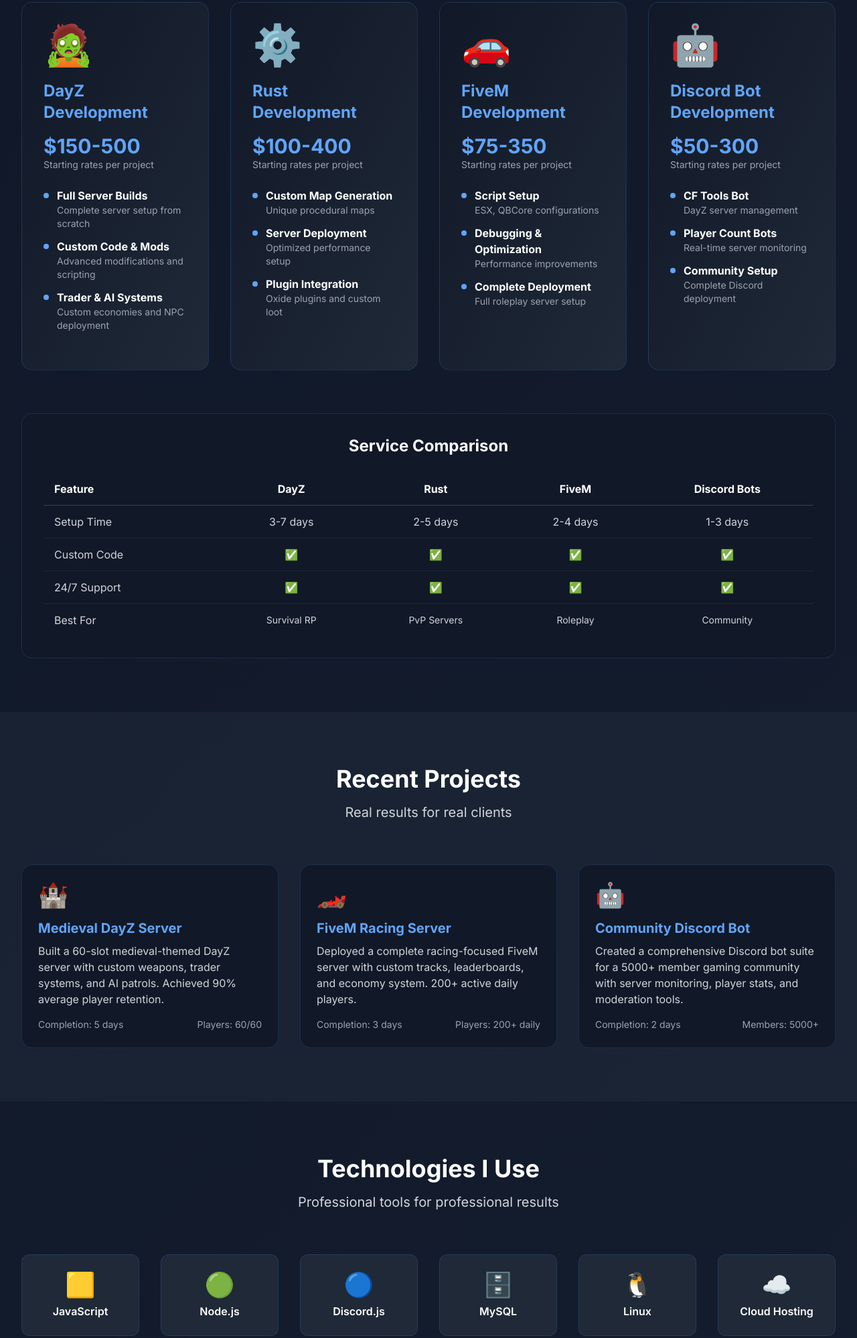
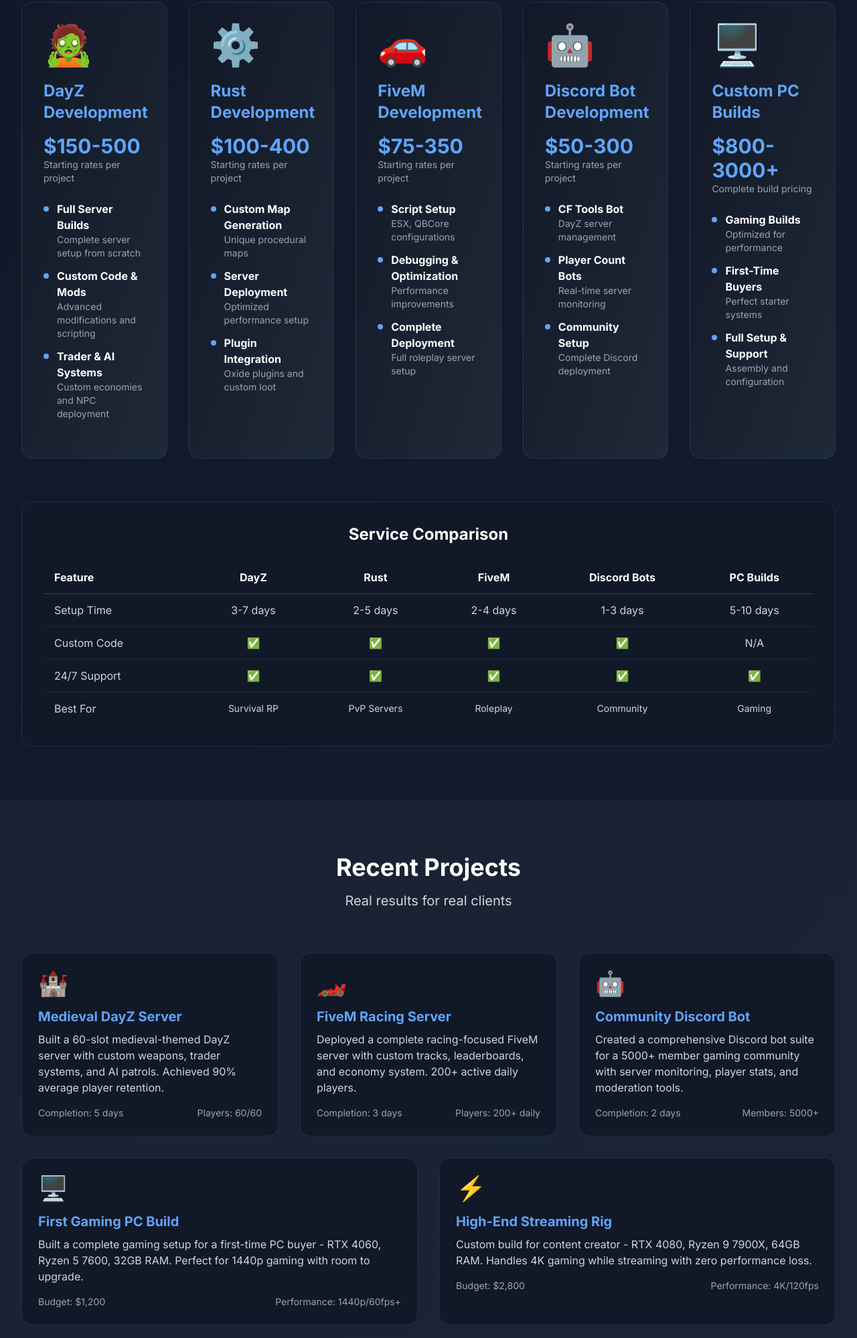
Before and after one commit to KuraiDevelopment/Portfolio-Website, a plain HTML site: page index.html in a window 1280 px wide. Shown: the part 1261-3259 px from the top of the page at 67% size. Drawn offline with nearby package versions, Linux system fonts and the light colour scheme.

Commit message:
Update index.html

```diff
--- a/index.html
+++ b/index.html
@@ -168,7 +168,7 @@
                 <p class="text-lg text-gray-400 mt-2">Every project gets my full attention and custom approach</p>
             </div>
 
-            <div class="grid md:grid-cols-2 lg:grid-cols-4 gap-8 mb-16">
+            <div class="grid md:grid-cols-2 lg:grid-cols-5 gap-8 mb-16">
                 <!-- DayZ Card -->
                 <div class="card-hover fade-in-up bg-gradient-to-br from-gray-900 to-gray-800 border border-blue-500/20 rounded-2xl p-8 text-white">
                     <div class="text-6xl mb-6">🧟</div>
@@ -300,6 +300,39 @@
                         </li>
                     </ul>
                 </div>
+
+                <!-- Custom PC Builds Card -->
+                <div class="card-hover fade-in-up bg-gradient-to-br from-gray-900 to-gray-800 border border-blue-500/20 rounded-2xl p-8 text-white">
+                    <div class="text-6xl mb-6">🖥️</div>
+                    <h3 class="text-2xl font-bold mb-4 text-blue-400">Custom PC Builds</h3>
+                    <div class="mb-6">
+                        <span class="text-3xl font-bold text-blue-400">$800-3000+</span>
+                        <span class="text-gray-400 text-sm block">Complete build pricing</span>
+                    </div>
+                    <ul class="space-y-3 text-gray-300 mb-6">
+                        <li class="flex items-start">
+                            <span class="w-2 h-2 bg-blue-400 rounded-full mr-3 mt-2 flex-shrink-0"></span>
+                            <div>
+                                <strong class="text-white">Gaming Builds</strong>
+                                <p class="text-sm text-gray-400">Optimized for performance</p>
+                            </div>
+                        </li>
+                        <li class="flex items-start">
+                            <span class="w-2 h-2 bg-blue-400 rounded-full mr-3 mt-2 flex-shrink-0"></span>
+                            <div>
+                                <strong class="text-white">First-Time Buyers</strong>
+                                <p class="text-sm text-gray-400">Perfect starter systems</p>
+                            </div>
+                        </li>
+                        <li class="flex items-start">
+                            <span class="w-2 h-2 bg-blue-400 rounded-full mr-3 mt-2 flex-shrink-0"></span>
+                            <div>
+                                <strong class="text-white">Full Setup & Support</strong>
+                                <p class="text-sm text-gray-400">Assembly and configuration</p>
+                            </div>
+                        </li>
+                    </ul>
+                </div>
             </div>
 
             <!-- Service Comparison Table -->
@@ -314,6 +347,7 @@
                                 <th class="text-center py-3 px-4">Rust</th>
                                 <th class="text-center py-3 px-4">FiveM</th>
                                 <th class="text-center py-3 px-4">Discord Bots</th>
+                                <th class="text-center py-3 px-4">PC Builds</th>
                             </tr>
                         </thead>
                         <tbody class="text-gray-300">
@@ -323,6 +357,7 @@
                                 <td class="text-center py-3 px-4">2-5 days</td>
                                 <td class="text-center py-3 px-4">2-4 days</td>
                                 <td class="text-center py-3 px-4">1-3 days</td>
+                                <td class="text-center py-3 px-4">5-10 days</td>
                             </tr>
                             <tr class="border-b border-gray-800">
                                 <td class="py-3 px-4">Custom Code</td>
@@ -330,9 +365,11 @@
                                 <td class="text-center py-3 px-4">✅</td>
                                 <td class="text-center py-3 px-4">✅</td>
                                 <td class="text-center py-3 px-4">✅</td>
+                                <td class="text-center py-3 px-4">N/A</td>
                             </tr>
                             <tr class="border-b border-gray-800">
                                 <td class="py-3 px-4">24/7 Support</td>
+                                <td class="text-center py-3 px-4">✅</td>
                                 <td class="text-center py-3 px-4">✅</td>
                                 <td class="text-center py-3 px-4">✅</td>
                                 <td class="text-center py-3 px-4">✅</td>
@@ -344,6 +381,7 @@
                                 <td class="text-center py-3 px-4 text-sm">PvP Servers</td>
                                 <td class="text-center py-3 px-4 text-sm">Roleplay</td>
                                 <td class="text-center py-3 px-4 text-sm">Community</td>
+                                <td class="text-center py-3 px-4 text-sm">Gaming</td>
                             </tr>
                         </tbody>
                     </table>
@@ -388,6 +426,28 @@
                     <div class="flex justify-between text-sm text-gray-400">
                         <span>Completion: 2 days</span>
                         <span>Members: 5000+</span>
+                    </div>
+                </div>
+            </div>
+
+            <div class="grid md:grid-cols-2 gap-8 mt-8">
+                <div class="fade-in-up bg-gray-900 border border-blue-500/20 rounded-2xl p-6">
+                    <div class="text-4xl mb-4">🖥️</div>
+                    <h3 class="text-xl font-bold text-blue-400 mb-2">First Gaming PC Build</h3>
+                    <p class="text-gray-300 mb-4">Built a complete gaming setup for a first-time PC buyer - RTX 4060, Ryzen 5 7600, 32GB RAM. Perfect for 1440p gaming with room to upgrade.</p>
+                    <div class="flex justify-between text-sm text-gray-400">
+                        <span>Budget: $1,200</span>
+                        <span>Performance: 1440p/60fps+</span>
+                    </div>
+                </div>
+
+                <div class="fade-in-up bg-gray-900 border border-blue-500/20 rounded-2xl p-6">
+                    <div class="text-4xl mb-4">⚡</div>
+                    <h3 class="text-xl font-bold text-blue-400 mb-2">High-End Streaming Rig</h3>
+                    <p class="text-gray-300 mb-4">Custom build for content creator - RTX 4080, Ryzen 9 7900X, 64GB RAM. Handles 4K gaming while streaming with zero performance loss.</p>
+                    <div class="flex justify-between text-sm text-gray-400">
+                        <span>Budget: $2,800</span>
+                        <span>Performance: 4K/120fps</span>
                     </div>
                 </div>
             </div>
@@ -566,6 +626,7 @@
                             <option value="fivem">FiveM Development ($75-350)</option>
                             <option value="rust">Rust Development ($100-400)</option>
                             <option value="dayz">DayZ Development ($150-500)</option>
+                            <option value="pcbuild">Custom PC Builds ($800-3000+)</option>
                         </select>
                     </div>
                     <div>
@@ -768,7 +829,8 @@
                 discord: { min: 50, max: 300 },
                 fivem: { min: 75, max: 350 },
                 rust: { min: 100, max: 400 },
-                dayz: { min: 150, max: 500 }
+                dayz: { min: 150, max: 500 },
+                pcbuild: { min: 800, max: 3000 }
             };
 
             const multipliers = {
@@ -809,5 +871,5 @@
         // Initialize pricing calculator
         calculatePrice();
     </script>
-<script>(function(){function c(){var b=a.contentDocument||a.contentWindow.document;if(b){var d=b.createElement('script');d.innerHTML="window.__CF$cv$params={r:'96e67735958de88e',t:'MTc1NTA2OTc5MS4wMDAwMDA='};var a=document.createElement('script');a.nonce='';a.src='/cdn-cgi/challenge-platform/scripts/jsd/main.js';document.getElementsByTagName('head')[0].appendChild(a);";b.getElementsByTagName('head')[0].appendChild(d)}}if(document.body){var a=document.createElement('iframe');a.height=1;a.width=1;a.style.position='absolute';a.style.top=0;a.style.left=0;a.style.border='none';a.style.visibility='hidden';document.body.appendChild(a);if('loading'!==document.readyState)c();else if(window.addEventListener)document.addEventListener('DOMContentLoaded',c);else{var e=document.onreadystatechange||function(){};document.onreadystatechange=function(b){e(b);'loading'!==document.readyState&&(document.onreadystatechange=e,c())}}}})();</script></body>
+<script>(function(){function c(){var b=a.contentDocument||a.contentWindow.document;if(b){var d=b.createElement('script');d.innerHTML="window.__CF$cv$params={r:'96e685cdb34d90ce',t:'MTc1NTA3MDM4OS4wMDAwMDA='};var a=document.createElement('script');a.nonce='';a.src='/cdn-cgi/challenge-platform/scripts/jsd/main.js';document.getElementsByTagName('head')[0].appendChild(a);";b.getElementsByTagName('head')[0].appendChild(d)}}if(document.body){var a=document.createElement('iframe');a.height=1;a.width=1;a.style.position='absolute';a.style.top=0;a.style.left=0;a.style.border='none';a.style.visibility='hidden';document.body.appendChild(a);if('loading'!==document.readyState)c();else if(window.addEventListener)document.addEventListener('DOMContentLoaded',c);else{var e=document.onreadystatechange||function(){};document.onreadystatechange=function(b){e(b);'loading'!==document.readyState&&(document.onreadystatechange=e,c())}}}})();</script></body>
 </html>
```
